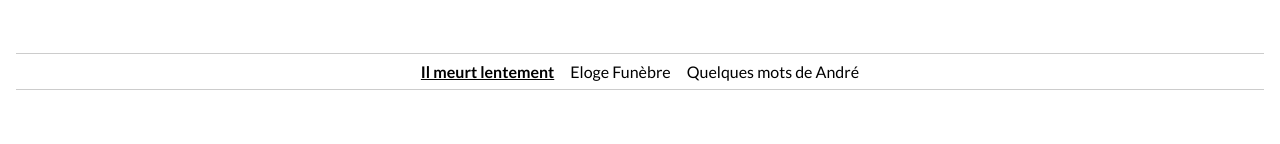
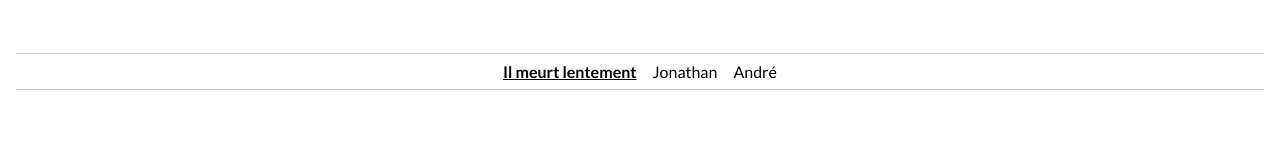
Before and after one commit to john-does-it/nestor-schoonbroodt, a SvelteKit app in the folder my-app/: page / in a window 1280 px wide. Shown: the part 638-782 px from the top of the page. Built offline with nearby package versions, Linux system fonts and the light colour scheme; a web font is replaced by a local one.

Commit message:
Update button IDs and headings for testimonials
Standardized button IDs and headings for testimonial sections to use shorter, more consistent names. Updated visible button and section titles to reflect the names of the speakers more clearly.

```diff
--- a/my-app/src/routes/+page.svelte
+++ b/my-app/src/routes/+page.svelte
@@ -153,21 +153,21 @@
       <!-- svelte-ignore a11y_no_noninteractive_element_interactions -->
       <ul bind:this={textSelectorContainer} onclick={(event) => toggleTransition(event)}>
         <li>
-          <button class="active" id="il-meurt-lentement"> Il meurt lentement </button>
+          <button class="active" id="il-meurt-lentement">Il meurt lentement</button>
         </li>
         <li>
-          <button id="eloge-funebre"> Eloge Funèbre </button>
+          <button id="eloge-jonathan">Jonathan</button>
         </li>
         <!--
         <li>
-          <button id="quelques-mots-de-cathy">Quelques mots de Cathy</button>
+          <button id="cathy">Cathy</button>
         </li>
         <li>
-          <button id="quelques-mots-de-philippe">Quelques mots de Philippe</button>
+          <button id="philippe">Philippe</button>
         </li>
         -->
         <li>
-          <button id="quelques-mots-de-andre">Quelques mots de André</button>
+          <button id="andre">André</button>
         </li>
       </ul>
     </text-selector-container>
@@ -223,8 +223,8 @@
         <figcaption><author>Pablo Neruda</author></figcaption>
       </figure>
     </wrapper-container>
-    <wrapper-container class="text-container" name="eloge-funebre">
-      <h3>Eloge funèbre</h3>
+    <wrapper-container class="text-container" name="eloge-jonathan">
+      <h3>Eloge de Jonathan</h3>
       <figure>
         <blockquote>
           <p>Papa,</p>
@@ -341,8 +341,8 @@
       </figure>
     </wrapper-container>
     <!--
-    <wrapper-container class="text-container" name="quelques-mots-de-cathy">
-      <h3>Quelques mots de Cathy</h3>
+    <wrapper-container class="text-container" name="cathy">
+      <h3>Témoignage de Cathy</h3>
       <figure>
         <blockquote>
           <p>
@@ -354,8 +354,8 @@
         <figcaption><author>Marie-Catherine Schoonbroodt</author></figcaption>
       </figure>
     </wrapper-container>
-    <wrapper-container class="text-container" name="quelques-mots-de-philippe">
-      <h3>Quelques mots de Philippe</h3>
+    <wrapper-container class="text-container" name="philippe">
+      <h3>Témoignage de Philippe</h3>
       <figure>
         <blockquote>
           <p>
@@ -368,8 +368,8 @@
       </figure>
     </wrapper-container>
     -->
-    <wrapper-container class="text-container" name="quelques-mots-de-andre">
-      <h3>Quelques mots de André</h3>
+    <wrapper-container class="text-container" name="andre">
+      <h3>Témoignage de Dédé</h3>
       <figure>
         <blockquote>
           <p>Nestor,</p>
```
